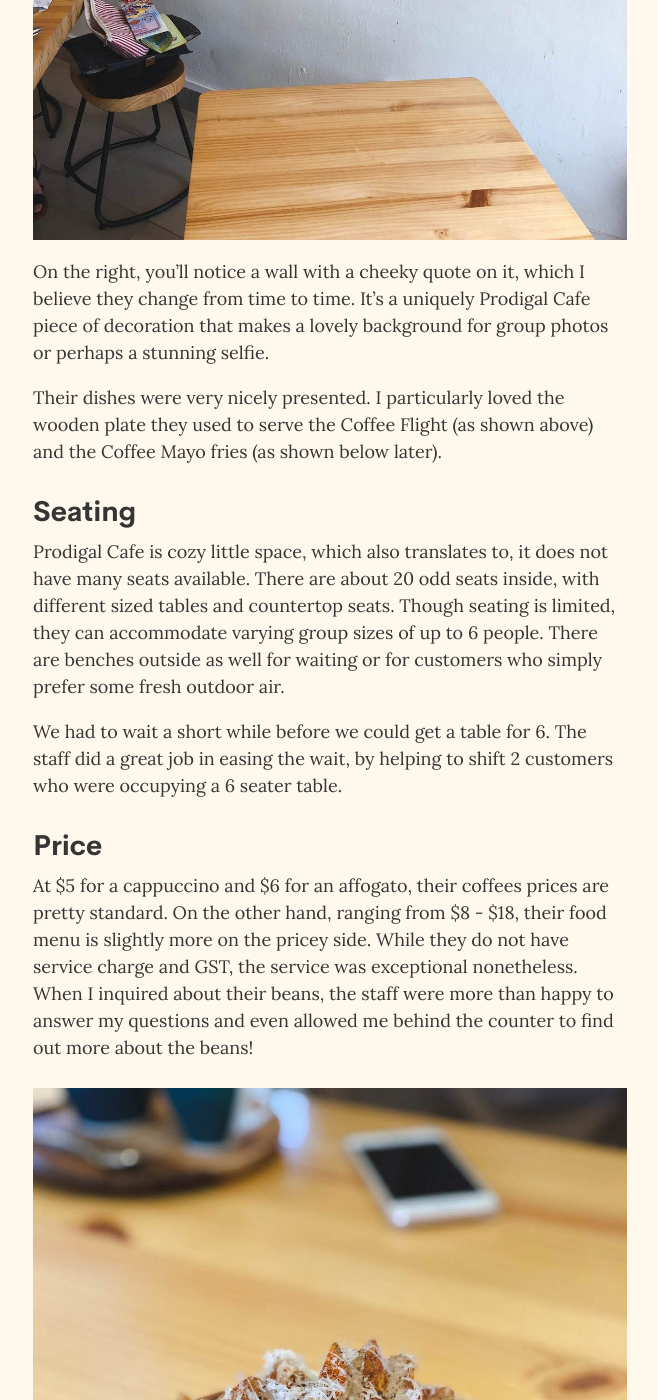
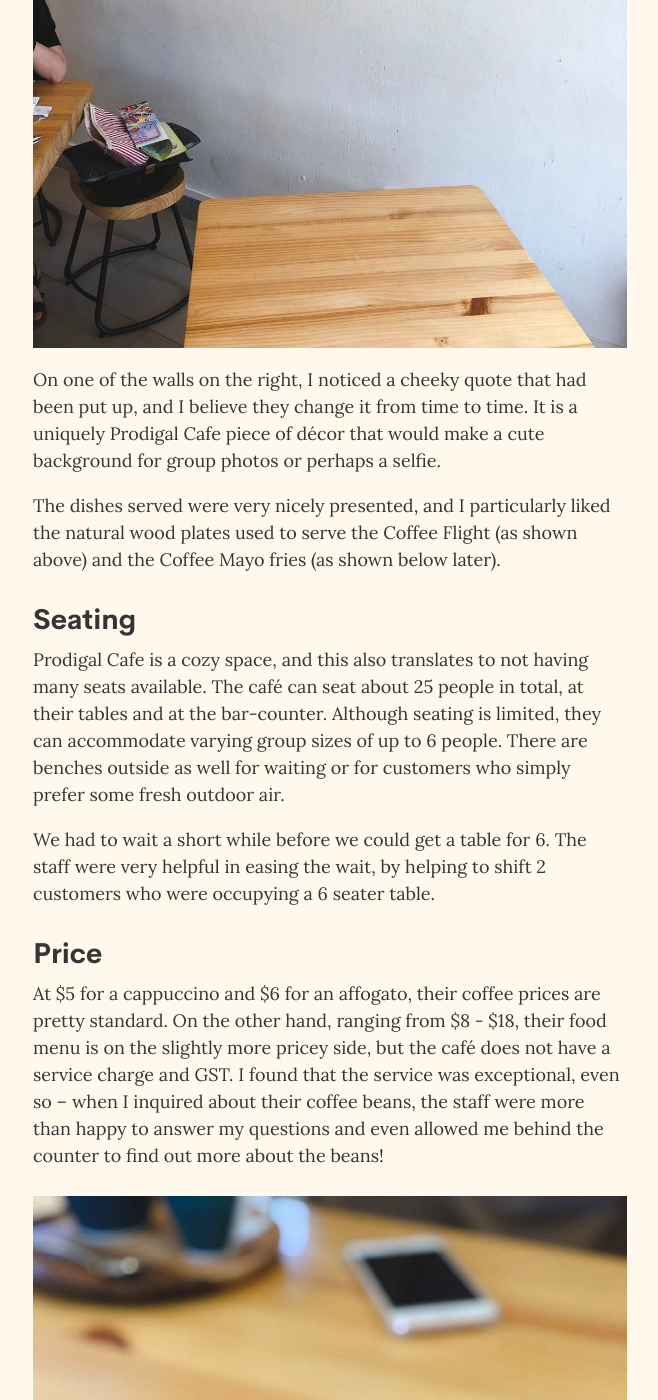
Before and after one commit to chesterhow/average-joe, a Jekyll site: the page built from _posts/2018-11-04-prodigal-cafe.md, in a window 1280 px wide and 1400 px high, scrolled down 5726 px. Shown: the whole window, without its empty margins (310-968 px from the left). Built offline with Jekyll 4.4.1, drawn with Linux system fonts in a browser that asks for light colours; comment, search, counter and statistics services are not loaded; some of the changed text lies outside the part shown.

Commit message:
Improve wording of Prodigal Cafe review

```diff
--- a/_posts/2018-11-04-prodigal-cafe.md
+++ b/_posts/2018-11-04-prodigal-cafe.md
@@ -16,61 +16,61 @@ review:
   wifi: "Yes"
 ---
 
-Tucked away in a cozy little corner of the Tai Seng estate, Prodigal Cafe has been gaining popularity among coffee-lovers and cafe-goers alike<!--more-->. Some of you might find the name familiar, and that’s probably because you’ve heard of Prodigal Roasters, their sister outlet at Ang Mo Kio. Unfortunately, Prodigal Roasters is no longer in operation as of earlier this year. Fret not! Prodigal Cafe serves the same great coffee with an extended food menu!
+Tucked away in a little corner of Tai Seng, Prodigal Cafe has been gaining popularity among many café enthusiasts<!--more-->. If you find that the name of this place rings a bell, it might be that you’ve already been acquainted with their sister outlet, Prodigal Roasters, which used to be in Ang Mo Kio. Unfortunately, Prodigal Roasters is no longer in operation as of earlier this year. But fret not! Prodigal Cafe serves the same great coffee, and features a revamped food menu!
 
 ![Prodigal Cafe](/assets/images/prodigal/prodigal-1.jpg)
 
 ## Coffee
-Using their own roasted beans, Prodigal Cafe’s coffees are marvellous. Their wide variety of coffee drinks ensures that there is something for everybody.
+Prodigal Cafe uses their own roast for the coffee they make, and the coffees are marvellous.
 
 ![Prodigal Cafe](/assets/images/prodigal/prodigal-2.jpg)
 _Coffee Flight_
 
-For the coffee lovers, there is the Coffee Flight. It’s a double shot espresso where one shot is served as an espresso and the other is served as a white. It gives you an idea of how the espresso will taste on its own and with milk added, as the taste can differ quite a bit.
+In addition to the usual drink menu, the café offers some cleverly adapted coffee options. For the typical coffee lover wanting a not-so-typically presented coffee item, there is the Coffee Flight. The double shot of espresso is split, so you get served a short black and the other shot served white. This allows you to appreciate the taste of the espresso on its own and with milk.
 
-For the ice cream lovers (everyone really) and those who like their coffee a little sweeter, there is the Affogato. The Affogato is a scoop of vanilla ice cream with a shot of espresso poured over it. And yes, it tastes as good as it sounds.
+In sunny Singapore, any time is ice-cream time, and Prodigal Café caters to that need easily with its Affogato (a scoop of vanilla ice cream with a shot of espresso poured over it). The sweet icy dessert is enhanced by the delicious contrast of the coffee that the café produces. Personally, I feel like I could use more bittersweet experiences like these.
 
 ![Prodigal Cafe](/assets/images/prodigal/prodigal-3.jpg)
 _The Tragic_
 
-And for those who live on caffeine alone, there are cold bottled coffees containing shots of espresso with milk, ranging from 2 to 4 shots. My friends and I tried the Tragic (3 shots + milk) and the effects were definitely felt in the later part of the day. (Friendly reminder: while caffeine works wonders, it’s not meant to be a replacement for sleep!)
+And for those who live on caffeine straight, the café sells bottled cold coffee containing a range of 2 to 4 shots of espresso. My friends and I tried the Tragic (3 shots + milk) and the effects were definitely felt in the later part of the day. (Friendly reminder: while caffeine works wonders in boosting energy levels, it’s not meant to be a replacement for sleep!)
 
 ![Prodigal Cafe](/assets/images/prodigal/prodigal-4.jpg)
 
 ## Aesthetics
-Prodigal Cafe’s logo, a cute cartoon-ish depiction of the owner, is sure to make you chuckle. The huge backlit logo on the storefront is undoubtedly the first thing anyone would notice when approaching the cafe.
+Prodigal Cafe’s logo, a cute cartoon depiction of the owner, is sure to make you smile. The huge backlit logo on the storefront is undoubtedly the first thing you’d notice when approaching the cafe.
 
 ![Prodigal Cafe](/assets/images/prodigal/prodigal-5.jpg)
 
-Prodigal looks pretty small from the outside, but upon entering, the interior actually felt spacious and not at all what I had expected. Its white walls, light coloured wooden furniture and warm lighting did a good job making the space feel larger and more comfortable for customers. Even their coffee equipment were white in colour!
+From the outside, Prodigal looked pretty small, but as I walked inside, I found that the interior felt spacious and not at all cramped like what I had been expecting. The white walls and bright lighting really helped to open up the space and the light-coloured wooden tables and stools complimented the casual modern feel to the place. And this theme was even evident in their white coloured coffee equipment!
 
 ![Prodigal Cafe](/assets/images/prodigal/prodigal-6.jpg)
 
-On the right, you’ll notice a wall with a cheeky quote on it, which I believe they change from time to time. It’s a uniquely Prodigal Cafe piece of decoration that makes a lovely background for group photos or perhaps a stunning selfie.
+On one of the walls on the right, I noticed a cheeky quote that had been put up, and I believe they change it from time to time. It is a uniquely Prodigal Cafe piece of décor that would make a cute background for group photos or perhaps a selfie.
 
-Their dishes were very nicely presented. I particularly loved the wooden plate they used to serve the Coffee Flight (as shown above) and the Coffee Mayo fries (as shown below later).
+The dishes served were very nicely presented, and I particularly liked the natural wood plates used to serve the Coffee Flight (as shown above) and the Coffee Mayo fries (as shown below later).
 
 ## Seating
-Prodigal Cafe is cozy little space, which also translates to, it does not have many seats available. There are about 20 odd seats inside, with different sized tables and countertop seats. Though seating is limited, they can accommodate varying group sizes of up to 6 people. There are benches outside as well for waiting or for customers who simply prefer some fresh outdoor air.
+Prodigal Cafe is a cozy space, and this also translates to not having many seats available. The café can seat about 25 people in total, at their tables and at the bar-counter. Although seating is limited, they can accommodate varying group sizes of up to 6 people. There are benches outside as well for waiting or for customers who simply prefer some fresh outdoor air.
 
-We had to wait a short while before we could get a table for 6. The staff did a great job in easing the wait, by helping to shift 2 customers who were occupying a 6 seater table.
+We had to wait a short while before we could get a table for 6. The staff were very helpful in easing the wait, by helping to shift 2 customers who were occupying a 6 seater table.
 
 ## Price
-At $5 for a cappuccino and $6 for an affogato, their coffees prices are pretty standard. On the other hand, ranging from $8 - $18, their food menu is slightly more on the pricey side. While they do not have service charge and GST, the service was exceptional nonetheless. When I inquired about their beans, the staff were more than happy to answer my questions and even allowed me behind the counter to find out more about the beans!
+At $5 for a cappuccino and $6 for an affogato, their coffee prices are pretty standard. On the other hand, ranging from $8 - $18, their food menu is on the slightly more pricey side, but the café does not have a service charge and GST. I found that the service was exceptional, even so – when I inquired about their coffee beans, the staff were more than happy to answer my questions and even allowed me behind the counter to find out more about the beans!
 
 ![Prodigal Cafe](/assets/images/prodigal/prodigal-7.jpg)
 _Fresh Cut Fries with Coffee Mayo_
 
 ## Food
-Evident from their extensive coffee menu, Prodigal Cafe focuses on serving great coffee. Thankfully, they also have some brunch options, light bites and cakes. We tried the Fresh Cut Fries with Coffee Mayo — thick cut fries seasoned with paprika, cheese and the key ingredient, coffee mayo. I’m assuming coffee mayo is a special kind of mayonnaise created with coffee as one of its ingredients. Whatever the recipe, the dish was an absolute treat.
+Prodigal Cafe’s focus may be on serving great coffee, but they also offer some brunch options, light bites and cakes. We tried the Fresh Cut Fries with Coffee Mayo — thick cut fries seasoned with paprika, cheese and the key ingredient, coffee mayo. I am not too sure what coffee mayo is exactly, but I’m guessing it’s a special kind of mayonnaise created with coffee as one of its ingredients. Whatever the recipe, this interesting dish was an absolute treat.
 
-I’m very keen on trying out their other brunch options on my subsequent visits. Based on my in-depth Instagram investigations, I have concluded that the Grilled Cheese is their most popular dish. And the Fried Chicken Waffles just sounds so funky that I have to try it for myself.
+I’m very keen on trying out their other brunch options on my subsequent visits. Based on some in-depth Instagram investigations, the Grilled Cheese came up as one of their most popular dishes. Their Fried Chicken Waffles is another popular dish that sounds amazing and that I will definitely have to try.
 
 <hr class="text-divider">
 
 ![Prodigal Cafe](/assets/images/prodigal/prodigal-8.jpg)
 
-Situated in a quiet, peaceful housing estate, Prodigal Cafe makes the perfect place to slow things down and enjoy a moment of calm amid a hectic week. Their wonderful service also goes a long way in making their customers feel welcomed.
+Prodigal Cafe’s location in the quiet estate of Tai Seng makes it the perfect place to slow things down and enjoy a moment of sweetness during the hectic week. Their interesting coffee and food menu adds a pop of fun to things, and the wonderful service from the staff goes a long way in making customers feel welcomed.
 
 <div class="info">
   <div class="info__address">
```
